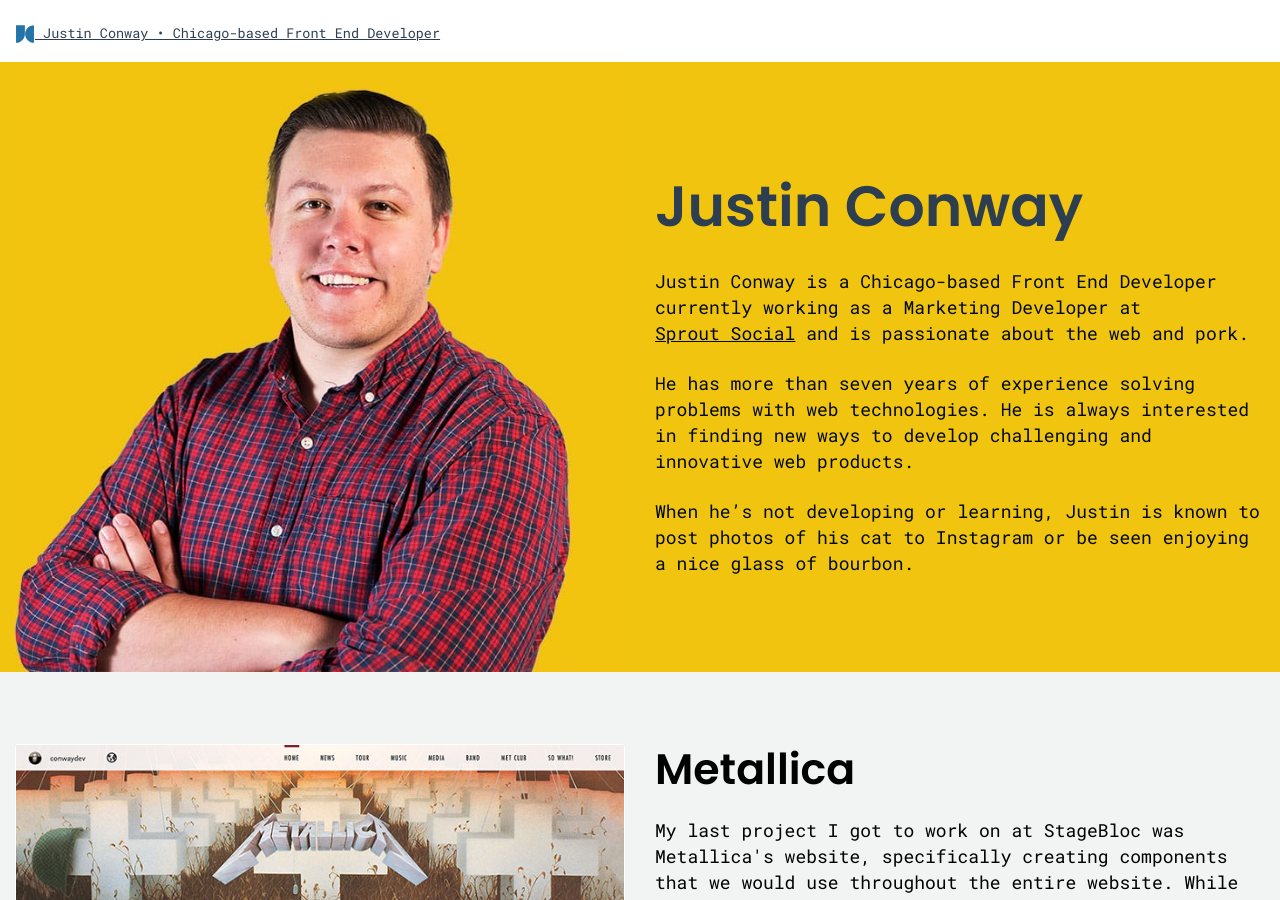
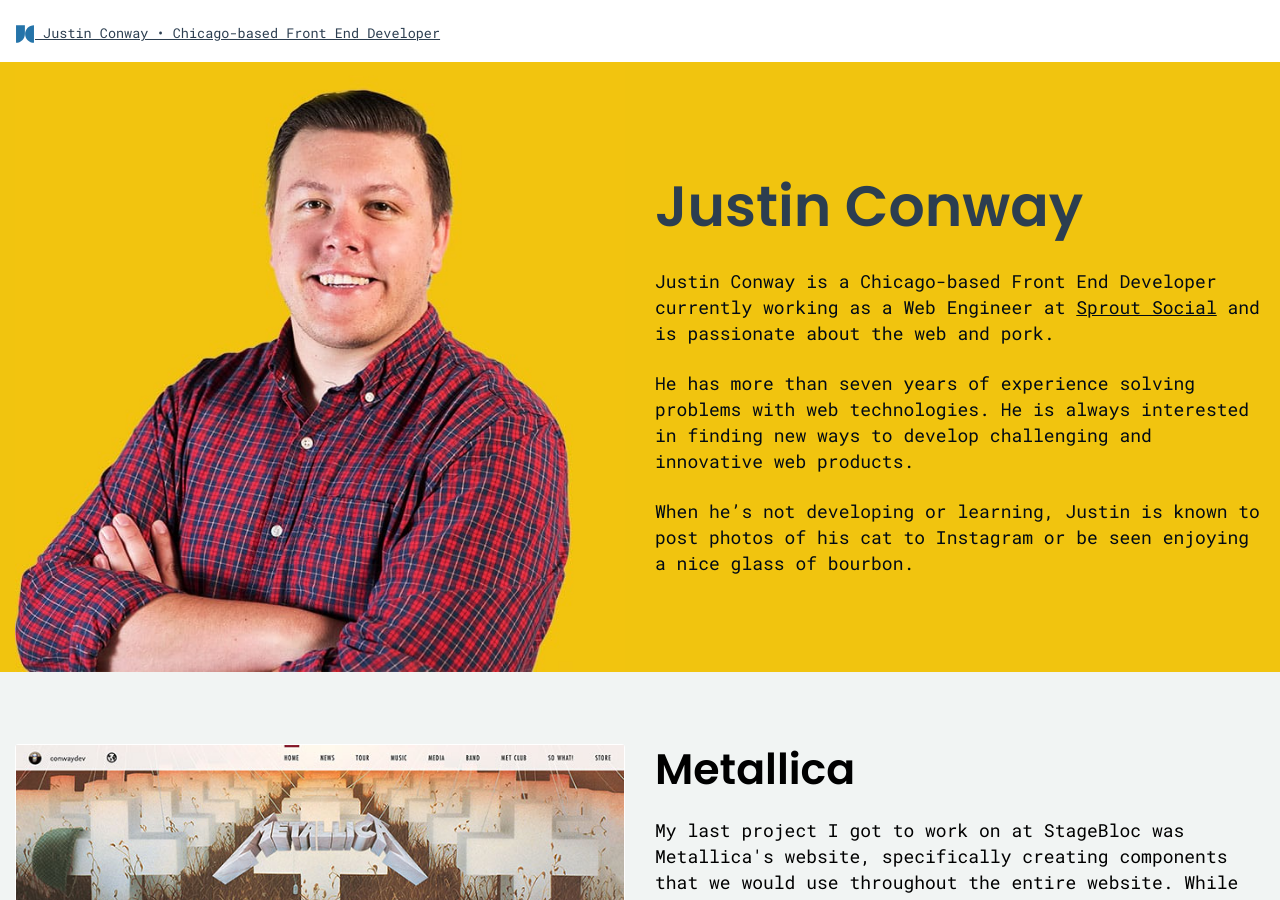
Before and after one commit to conwaydev/conwaydev.github.io, a Jekyll site: the page built from index.html, in a window 1280 px wide and 900 px high. Built offline with Jekyll 4.4.1, drawn with Linux system fonts in a browser that asks for light colours; comment, search, counter and statistics services are not loaded.

Commit message:
Update job title

```diff
--- a/index.html
+++ b/index.html
@@ -16,7 +16,7 @@
                 <div class="intro__description">
                     <h1 class="intro__title">Justin Conway</h1>
 
-                    <p>Justin Conway is a Chicago-based Front End Developer currently working as a Marketing Developer at <a href="//sproutsocial.com">Sprout&nbsp;Social</a> and is passionate about the web and pork.</p>
+                    <p>Justin Conway is a Chicago-based Front End Developer currently working as a Web Engineer at <a href="//sproutsocial.com" target="_blank" rel="noopener nofollow">Sprout&nbsp;Social</a> and is passionate about the web and pork.</p>
 
                     <p>He has more than seven years of experience solving problems with web technologies. He is always interested in finding new ways to develop challenging and innovative web products.</p>
 
```
